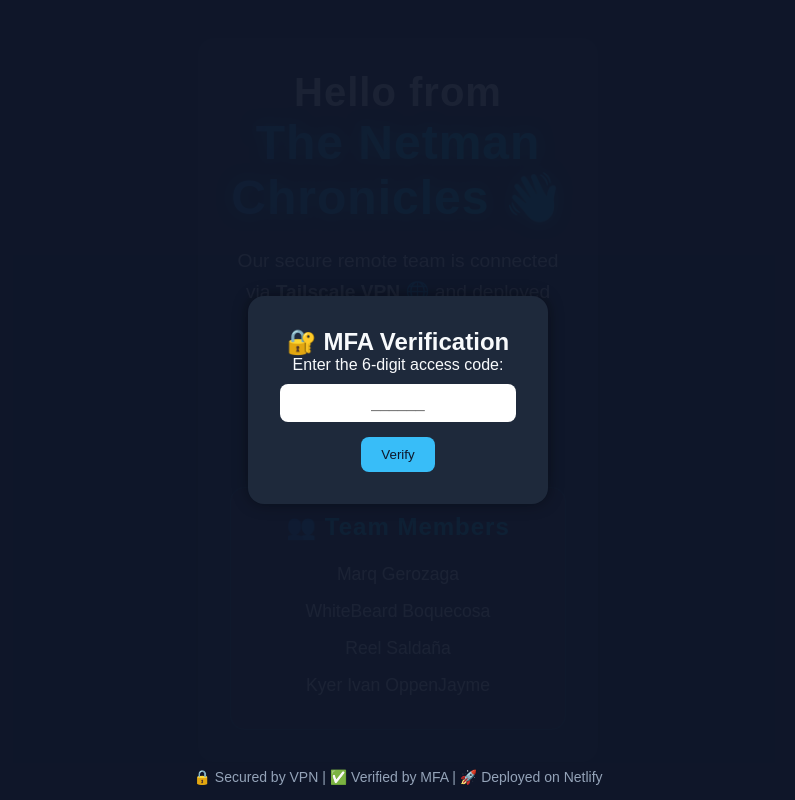
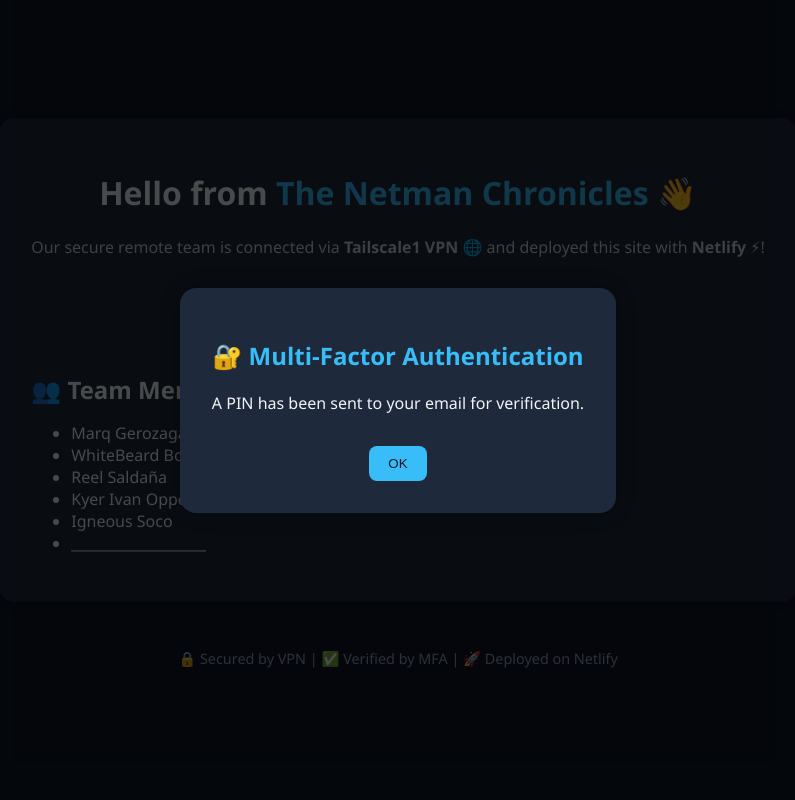
Before and after one commit to MarQtie/vpn-mfa-netlify-demo, a plain HTML site: page docs/index.html in a window 1280 px wide. Both pictures are taken after a click on the button "Pass Hands-On". Shown: the whole page, without its empty margins (242-1037 px from the left). Drawn offline with Linux system fonts and the light colour scheme.

Commit message:
add mfa skit fixed2

```diff
--- a/docs/index.html
+++ b/docs/index.html
@@ -4,102 +4,6 @@
   <meta charset="UTF-8">
   <title>NetMan Exercise Type Shi</title>
   <link rel="stylesheet" href="style.css">
-  <style>
-    body {
-      font-family: Arial, sans-serif;
-      background: #0f172a;
-      color: #f8fafc;
-      display: flex;
-      flex-direction: column;
-      align-items: center;
-      justify-content: center;
-      height: 100vh;
-      margin: 0;
-    }
-    .container {
-      text-align: center;
-      background: #1e293b;
-      padding: 2rem;
-      border-radius: 1rem;
-      box-shadow: 0 0 20px rgba(0,0,0,0.3);
-      width: 400px;
-    }
-    .highlight { color: #38bdf8; }
-    .deploy-btn {
-      margin-top: 20px;
-      padding: 10px 20px;
-      border: none;
-      border-radius: 10px;
-      font-size: 16px;
-      cursor: pointer;
-      background: #38bdf8;
-      color: #0f172a;
-      transition: 0.3s;
-    }
-    .deploy-btn:hover { background: #0ea5e9; }
-    .deploy-btn.active {
-      background: #16a34a;
-      color: #fff;
-      transform: scale(1.05);
-    }
-    .mfa-modal {
-      position: fixed;
-      top: 0; left: 0;
-      width: 100%; height: 100%;
-      background: rgba(15, 23, 42, 0.95);
-      display: flex;
-      align-items: center;
-      justify-content: center;
-      visibility: hidden;
-      opacity: 0;
-      transition: 0.3s;
-    }
-    .mfa-modal.active {
-      visibility: visible;
-      opacity: 1;
-    }
-    .mfa-box {
-      background: #1e293b;
-      padding: 2rem;
-      border-radius: 1rem;
-      text-align: center;
-      width: 300px;
-      box-shadow: 0 0 15px rgba(0,0,0,0.4);
-    }
-    .mfa-box input {
-      padding: 10px;
-      width: 100%;
-      font-size: 16px;
-      border-radius: 8px;
-      border: none;
-      margin-top: 10px;
-      text-align: center;
-    }
-    .mfa-box button {
-      margin-top: 15px;
-      padding: 10px 20px;
-      border: none;
-      border-radius: 8px;
-      background: #38bdf8;
-      color: #0f172a;
-      cursor: pointer;
-      transition: 0.3s;
-    }
-    .mfa-box button:hover { background: #0ea5e9; }
-    .error-msg {
-      color: #f87171;
-      margin-top: 10px;
-      font-size: 14px;
-      display: none;
-    }
-    footer {
-      position: absolute;
-      bottom: 15px;
-      text-align: center;
-      font-size: 14px;
-      color: #94a3b8;
-    }
-  </style>
 </head>
 <body>
   <div class="container">
@@ -109,8 +13,8 @@
 
     <p class="subtitle">
       Our secure remote team is connected via
-      <strong>Tailscale VPN</strong> 🌐 and deployed this site with
-      <strong>GitHub</strong> ⚡!
+      <strong>Tailscale1 VPN</strong> 🌐 and deployed this site with
+      <strong>Netlify</strong> ⚡!
     </p>
 
     <button class="deploy-btn">Pass Hands-On</button>
@@ -122,19 +26,9 @@
         <li>WhiteBeard Boquecosa</li>
         <li>Reel Saldaña</li>
         <li>Kyer Ivan OppenJayme</li>
-        <!-- Remove and integrate this line for reporting -->
-        <!-- <li>Igneous Soco</li>  -->
+        <li>Igneous Soco</li>
+        <li>___________________</li>
       </ul>
-    </div>
-  </div>
-
-  <div class="mfa-modal" id="mfaModal">
-    <div class="mfa-box">
-      <h2>🔐 MFA Verification</h2>
-      <p>Enter the 6-digit access code:</p>
-      <input type="text" id="mfaCode" maxlength="6" placeholder="______">
-      <button id="verifyBtn">Verify</button>
-      <p class="error-msg" id="errorMsg">❌ Invalid code, try again.</p>
     </div>
   </div>
 
@@ -142,41 +36,32 @@
     <p>🔒 Secured by VPN | ✅ Verified by MFA | 🚀 Deployed on Netlify</p>
   </footer>
 
+  <!-- MFA Popup -->
+  <div class="mfa-popup" id="mfaPopup">
+    <div class="popup-content">
+      <h2>🔐 Multi-Factor Authentication</h2>
+      <p>A PIN has been sent to your email for verification.</p>
+      <button id="okBtn">OK</button>
+    </div>
+  </div>
+
   <script>
     const btn = document.querySelector('.deploy-btn');
-    const modal = document.getElementById('mfaModal');
-    const verifyBtn = document.getElementById('verifyBtn');
-    const input = document.getElementById('mfaCode');
-    const errorMsg = document.getElementById('errorMsg');
-
-    const MFA_CODE = "6942067"; // demo static MFA code
+    const popup = document.getElementById('mfaPopup');
+    const okBtn = document.getElementById('okBtn');
 
     btn.addEventListener('click', () => {
-      modal.classList.add('active');
-      input.value = "";
-      errorMsg.style.display = "none";
-      input.focus();
+      popup.style.display = 'flex'; // show popup
     });
 
-    verifyBtn.addEventListener('click', () => {
-      if (input.value === MFA_CODE) {
-        modal.classList.remove('active');
-        btn.classList.add('active');
-        btn.textContent = 'YEEEEYYY';
-        setTimeout(() => {
-          btn.classList.remove('active');
-          btn.textContent = 'Pass Hands-On';
-        }, 4000);
-      } else {
-        errorMsg.style.display = "block";
-        input.value = "";
-        input.focus();
-      }
-    });
-
-    // Allow Enter key for submission
-    input.addEventListener('keyup', (e) => {
-      if (e.key === 'Enter') verifyBtn.click();
+    okBtn.addEventListener('click', () => {
+      popup.style.display = 'none';
+      btn.classList.add('active');
+      btn.textContent = '✅ Verified';
+      setTimeout(() => {
+        btn.classList.remove('active');
+        btn.textContent = 'Pass Hands-On';
+      }, 4000);
     });
   </script>
 </body>
--- a/docs/style.css
+++ b/docs/style.css
@@ -1,138 +1,105 @@
-/* === GENERAL RESET === */
-* {
+body {
+  font-family: "Segoe UI", Tahoma, Geneva, Verdana, sans-serif;
+  background: #0f172a;
+  color: #f1f5f9;
   margin: 0;
-  padding: 0;
-  box-sizing: border-box;
-  font-family: "Poppins", sans-serif;
+  display: flex;
+  flex-direction: column;
+  align-items: center;
+  justify-content: center;
+  min-height: 100vh;
 }
 
-/* === BODY === */
-body {
-  background: radial-gradient(circle at top, #0f2027, #203a43, #2c5364);
-  color: white;
-  height: 100vh;
-  display: flex;
-  flex-direction: column;
-  justify-content: center;
-  align-items: center;
-  overflow: hidden;
+.container {
+  text-align: center;
+  padding: 2rem;
+  border-radius: 1rem;
+  background: #1e293b;
+  box-shadow: 0 0 20px rgba(0,0,0,0.3);
 }
 
-/* === CONTAINER === */
-.container {
-  text-align: center;
-  animation: fadeIn 2s ease-in-out;
-}
-
-/* === TITLE === */
 .title {
-  font-size: 2.5rem;
-  margin-bottom: 20px;
-  letter-spacing: 1px;
-  color: #fff;
+  font-size: 2rem;
 }
 
 .highlight {
-  display: block;
-  font-size: 3rem;
-  font-weight: 700;
-  background: linear-gradient(90deg, #00d2ff, #3a7bd5, #00d2ff);
-  background-size: 200% auto;
-  -webkit-background-clip: text;
-  -webkit-text-fill-color: transparent;
-  animation: gradientText 3s infinite linear;
-  text-shadow: 0 0 15px rgba(0, 210, 255, 0.6);
+  color: #38bdf8;
 }
 
-/* === SUBTITLE === */
 .subtitle {
-  font-size: 1.2rem;
-  max-width: 600px;
-  margin: 0 auto 40px;
-  line-height: 1.6;
-  opacity: 0.95;
-  animation: fadeInUp 2s ease-in-out;
+  margin-top: 0.5rem;
+  color: #cbd5e1;
 }
 
-/* === BUTTON === */
 .deploy-btn {
-  background: linear-gradient(90deg, #3a7bd5, #00d2ff);
+  margin-top: 1.5rem;
+  background: #38bdf8;
+  color: #0f172a;
   border: none;
-  color: white;
-  padding: 15px 40px;
-  font-size: 1.1rem;
-  border-radius: 50px;
+  padding: 0.8rem 1.5rem;
+  border-radius: 8px;
+  font-size: 1rem;
   cursor: pointer;
-  transition: all 0.3s ease;
-  box-shadow: 0 0 15px rgba(0, 210, 255, 0.5);
+  transition: transform 0.2s ease, background 0.3s ease;
 }
 
 .deploy-btn:hover {
   transform: scale(1.05);
-  box-shadow: 0 0 25px rgba(0, 210, 255, 0.7);
+  background: #0ea5e9;
 }
 
 .deploy-btn.active {
-  background: linear-gradient(90deg, #43e97b, #38f9d7);
-  box-shadow: 0 0 25px rgba(72, 239, 128, 0.8);
+  background: #22c55e;
 }
 
-/* === MEMBER LIST === */
 .member-list {
-  margin-top: 50px;
-  background: rgba(255, 255, 255, 0.05);
-  border: 1px solid rgba(0, 210, 255, 0.2);
-  border-radius: 15px;
-  padding: 25px 40px;
-  box-shadow: 0 0 25px rgba(0, 210, 255, 0.1);
-  animation: fadeInUp 3s ease-in-out;
-  backdrop-filter: blur(6px);
+  margin-top: 2rem;
+  text-align: left;
 }
 
 .member-list h2 {
-  color: #00d2ff;
-  margin-bottom: 15px;
-  letter-spacing: 1px;
+  margin-bottom: 0.5rem;
 }
 
-.member-list ul {
-  list-style: none;
+footer {
+  margin-top: 2rem;
+  font-size: 0.9rem;
+  color: #94a3b8;
 }
 
-.member-list li {
-  padding: 8px 0;
-  font-size: 1.1rem;
-  transition: all 0.3s ease;
+/* MFA Popup */
+.mfa-popup {
+  display: none;
+  position: fixed;
+  top: 0; left: 0;
+  width: 100vw; height: 100vh;
+  background: rgba(0,0,0,0.7);
+  justify-content: center;
+  align-items: center;
 }
 
-.member-list li:hover {
-  color: #00ffff;
-  text-shadow: 0 0 10px rgba(0, 255, 255, 0.8);
+.popup-content {
+  background: #1e293b;
+  padding: 2rem;
+  border-radius: 1rem;
+  text-align: center;
+  box-shadow: 0 0 25px rgba(0,0,0,0.4);
 }
 
-/* === FOOTER === */
-footer {
-  position: absolute;
-  bottom: 10px;
-  font-size: 0.9rem;
-  color: #bbb;
-  text-align: center;
-  width: 100%;
-  animation: fadeIn 3s ease-in;
+.popup-content h2 {
+  color: #38bdf8;
 }
 
-/* === ANIMATIONS === */
-@keyframes gradientText {
-  0% { background-position: 0% center; }
-  100% { background-position: 200% center; }
+.popup-content button {
+  margin-top: 1rem;
+  background: #38bdf8;
+  color: #0f172a;
+  border: none;
+  padding: 0.6rem 1.2rem;
+  border-radius: 8px;
+  cursor: pointer;
 }
 
-@keyframes fadeIn {
-  from { opacity: 0; }
-  to { opacity: 1; }
+.popup-content button:hover {
+  background: #0ea5e9;
 }
-
-@keyframes fadeInUp {
-  from { opacity: 0; transform: translateY(30px); }
-  to { opacity: 1; transform: translateY(0); }
-}
```
